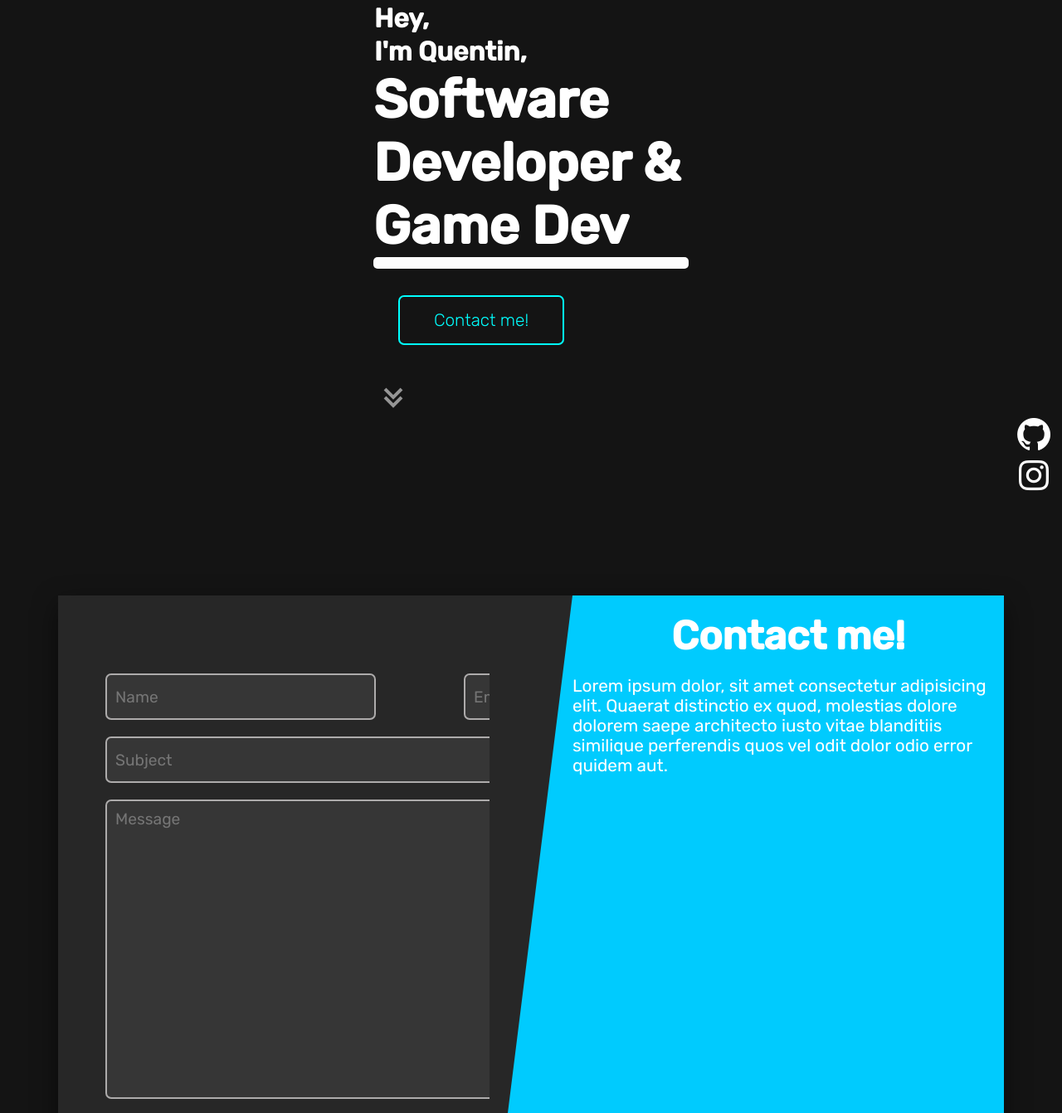
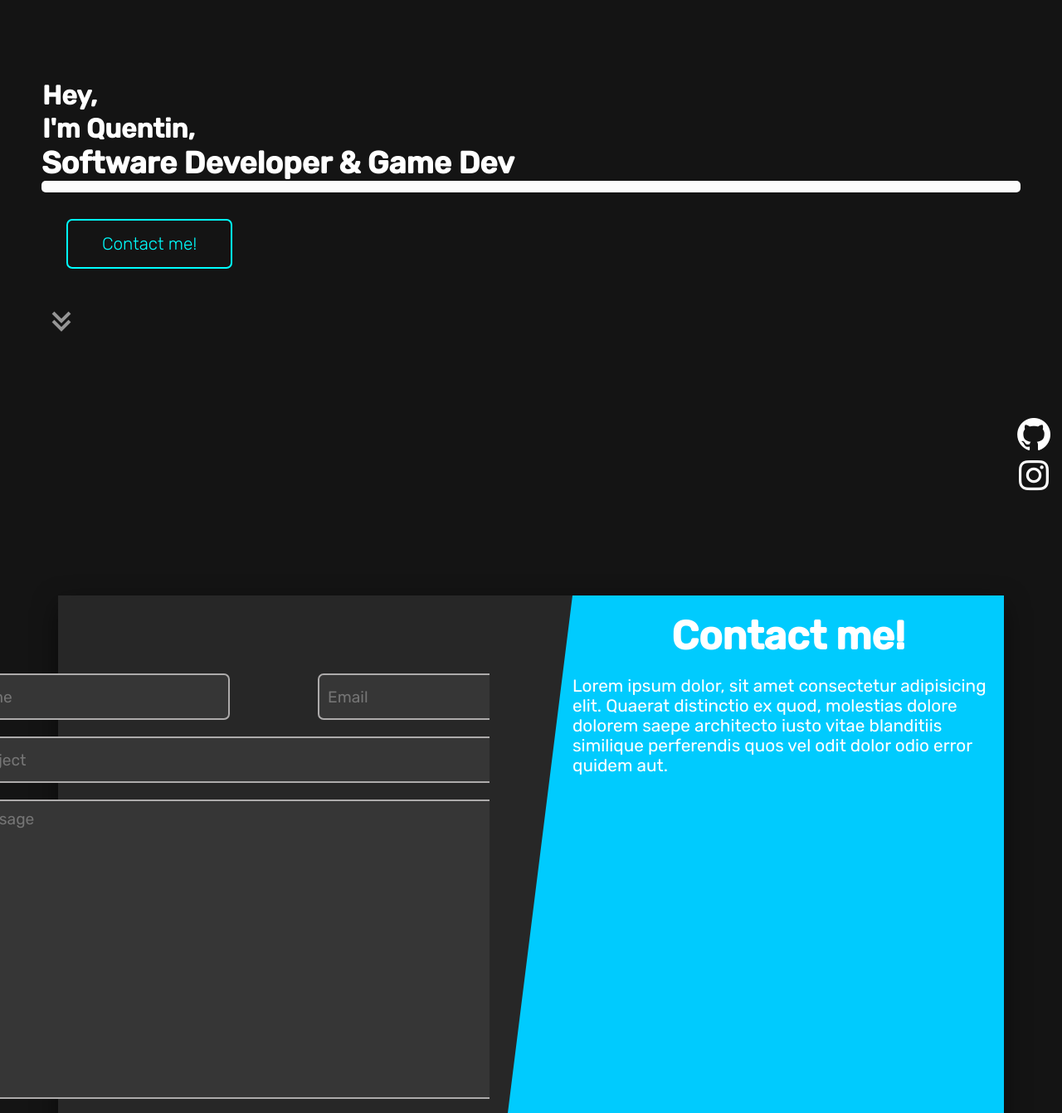
Before and after one commit to N3ls0nQ/PortfolioWebsite, a plain HTML site: page index.html in a window 1280 px wide. Shown: the part 152-1494 px from the top of the page at 83% size. Drawn offline with nearby package versions, Linux system fonts and the light colour scheme.

Commit message:
Resizing

```diff
--- a/styles/contactStyles.css
+++ b/styles/contactStyles.css
@@ -3,6 +3,7 @@
     padding: 70px;
     display: flex;
     flex-direction: row;
+    justify-content: center;
 }
 
 .shape__container{
@@ -22,10 +23,12 @@
     line-height: 1.5em;
     text-align: justify;
     box-sizing: border-box;
-    max-width: 50%;
     display: flex;
     flex-direction: row;
+    justify-content: center;
+    flex-shrink: 1;
 }
+
 
 .right{
     width: calc(50% + 50px);
@@ -67,10 +70,8 @@
     font-size: 1.2rem;
     padding-left: 10px;
     background-color: #363636;
-    border: none;
     border-radius: 7px;
     border: 2px solid #adabab;
-
 }
 
 .contact input:hover{
@@ -95,6 +96,7 @@
     border: 2px solid #adabab;
     border-radius: 7px;
     resize: none;
+
 }
 
 #message__input:hover{
@@ -105,3 +107,39 @@
     justify-content: center;
     display: flex;
 }
+
+@media all and (max-width: 1650px){
+    /* .shape__container{
+        background-color: #272727;
+        width: 60%;
+        height: 800px;
+        display: flex;
+        flex-direction: column;
+        border-radius: 10px;
+        box-shadow: 0 10px 30px rgba(0,0,0, 0.5);
+    }
+
+    .left{
+        width: 100%;
+        height: 100%;
+        background-color: #272727;
+        padding: 2% 5%;
+        text-align: justify;
+        box-sizing: border-box;
+        display: flex;
+        flex-direction: row;
+        justify-content: center;
+    }
+
+    .right{
+        width: 100%;
+        height: 100%;
+        background: #00cbfe;
+        display: flex;
+        flex-direction: column;
+        align-items: center;
+    } */
+
+    .shape__container{
+    }
+}
--- a/styles/globalStyles.css
+++ b/styles/globalStyles.css
@@ -49,6 +49,7 @@
 .thick-seperator{
     border: 7px solid #fcfcfc;
     border-radius: 5px;
+    background-color: #fcfcfc;
 }
 
 .contact__btn{
@@ -82,7 +83,6 @@
     background-color: transparent;
 }
 
-
 .contact__btn:after {
     position: absolute;
     content: '';
@@ -107,3 +107,17 @@
     border-radius: 7px;
     clip-path: polygon(0 0, 100% 0, 100% 100%, 0 100%);
 }
+
+@media (max-width: 1530px){
+    h1{
+        font-size: 2.3rem;
+    }
+
+    h2{
+        font-size: 1px;
+    }
+
+    .heading__container{
+        margin: auto 50px;
+    }
+}
```
